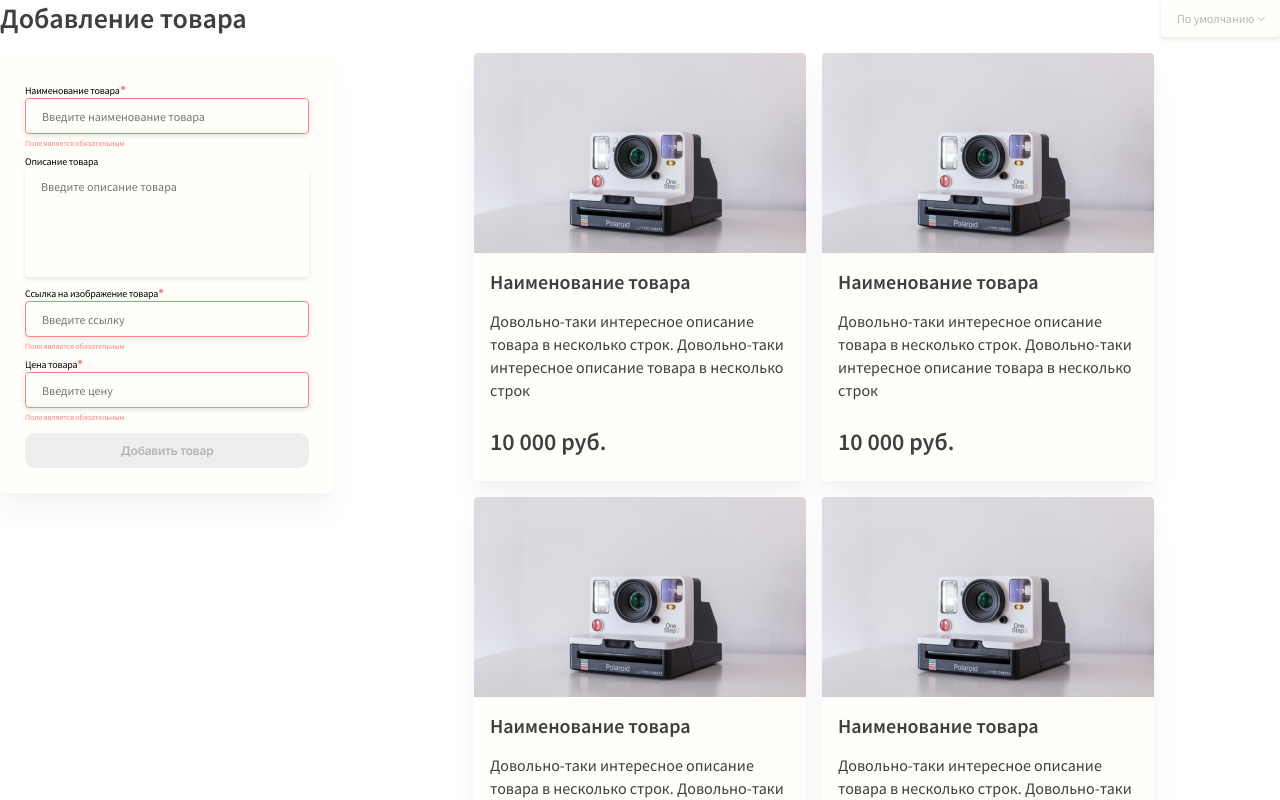
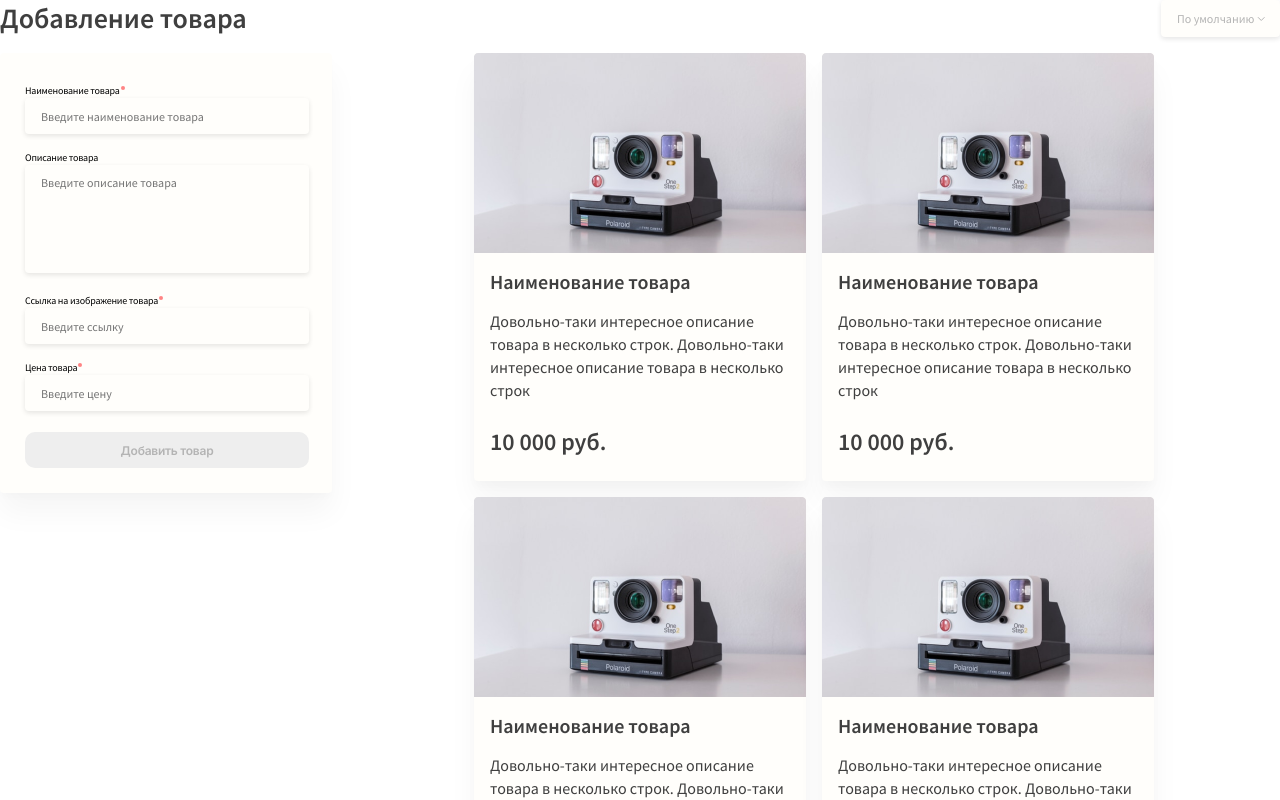
Before and after one commit to Vlad777-bit/idaproject-test, a Vue app: page / in a window 1280 px wide. Shown: the top 800 px of the page. Built offline with nearby package versions, Linux system fonts and the light colour scheme; the HTML template or start-up script is replaced by a standard one.

Commit message:
fixed validation

```diff
--- a/src/components/AppForm.vue
+++ b/src/components/AppForm.vue
@@ -6,8 +6,8 @@
         :type-input="'text'"
         :placeholder="'Введите наименование товара'"
         :id="'name'"
-        :is-rquired="true"
-        :is-valid="validName"
+        :is-rquired="require"
+        :is-valid="productNameIsValid"
         v-model="productName"
         :error-text="'Поле является обязательным'"
       />
@@ -24,8 +24,8 @@
         :type-input="'text'"
         :placeholder="'Введите ссылку'"
         :id="'linkImage'"
-        :is-rquired="true"
-        :is-valid="validPhotoLink"
+        :is-rquired="require"
+        :is-valid="productPhotoLinkIsValid"
         v-model="productPhotoLink"
         :error-text="'Поле является обязательным'"
       />
@@ -35,10 +35,11 @@
         :type-input="'text'"
         :placeholder="'Введите цену'"
         :id="'price'"
-        :is-rquired="true"
-        :is-valid="validPrice"
+        :is-rquired="require"
+        :is-valid="productPriceIsValid"
         v-model="productPrice"
         :error-text="'Поле является обязательным'"
+        @keypress="onlyNumbers"
       />
 
       <custom-button
@@ -64,9 +65,17 @@ export default {
   data() {
     return {
       productName: "",
+      productNameIsValid: true,
+
       productDesc: "",
+
       productPhotoLink: "",
+      productPhotoLinkIsValid: true,
+
       productPrice: "",
+      productPriceIsValid: true,
+
+      require: true,
     };
   },
 
@@ -77,34 +86,47 @@ export default {
   },
 
   watch: {
+    productName() {
+      if (this.productName.trim().length === 0) {
+        this.productNameIsValid = false;
+      } else {
+        this.productNameIsValid = true;
+      }
+    },
+
+    productPhotoLink() {
+      if (this.productPhotoLink.trim().length === 0) {
+        this.productPhotoLinkIsValid = false;
+      } else {
+        this.productPhotoLinkIsValid = true;
+      }
+    },
+
     productPrice() {
-      // Маску не смог реализовать. Реализация ниже, делает разделение не так как ожидается
-      // this.productPrice = this.productPrice.replace(
-      //   /\B(?=(\d{3})+(?!\d))/g,
-      //   " "
-      // );
+      if (this.productPrice.trim().length === 0) {
+        this.productPriceIsValid = false;
+      } else {
+        this.productPriceIsValid = true;
+
+        // Маску не смог реализовать. Реализация ниже, делает разделение не так как ожидается
+        // this.productPrice = this.productPrice.replace(
+        //   /\B(?=(\d{3})+(?!\d))/g,
+        //   " "
+        // );
+      }
     },
   },
 
   computed: {
-    validName() {
-      return this.productName.length !== 0;
-    },
-
-    validPhotoLink() {
-      return this.productPhotoLink.length !== 0;
-    },
-
-    validPrice() {
-      return this.productPrice.length !== 0;
-    },
-
     isDisabled() {
-      return (
+      if (
         this.productName.length &&
         this.productPhotoLink.length &&
         this.productPrice.length
-      );
+      ) {
+        return true;
+      }
+      return false;
     },
   },
 
@@ -128,6 +150,13 @@ export default {
       this.productPhotoLink = "";
       this.productPrice = "";
     },
+
+    onlyNumbers(event) {
+      const keyCode = event.keyCode ? event.keyCode : event.which;
+      if (keyCode < 48 || keyCode > 57) {
+        event.preventDefault();
+      }
+    },
   },
 
   emits: {
```
